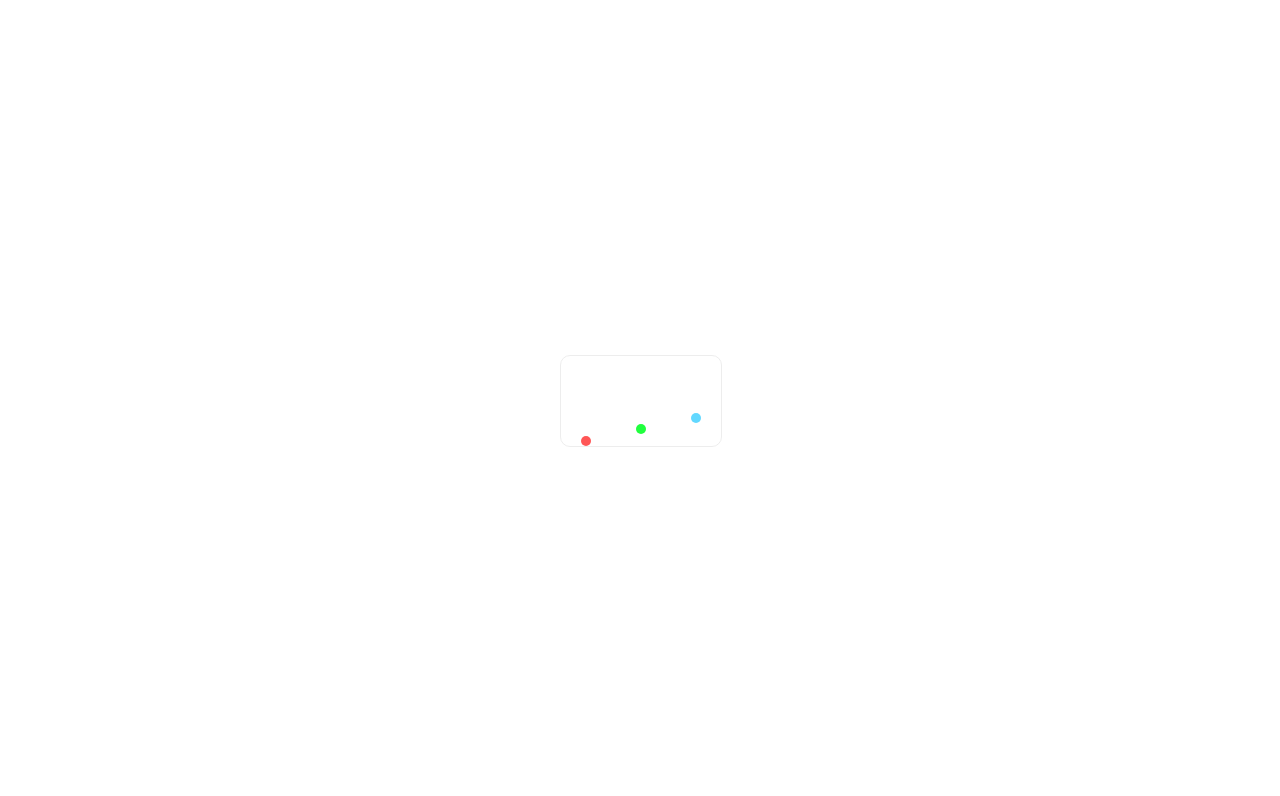
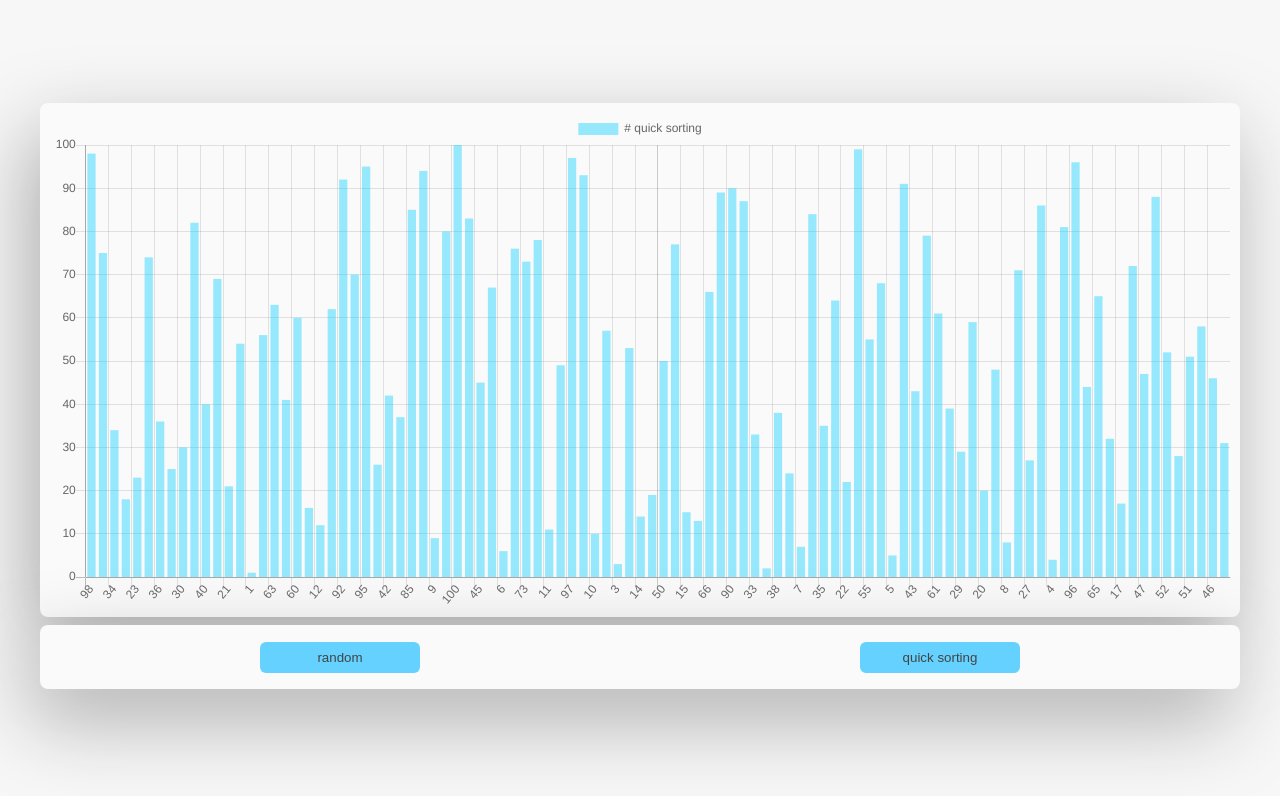
Before and after one commit to fredericsmith/anyany, a Vue app: page / in a window 1280 px wide. Shown: the top 796 px of the page. Built offline with nearby package versions, Linux system fonts and the light colour scheme.

Commit message:
实现快速排序

```diff
--- a/package.json
+++ b/package.json
@@ -9,6 +9,7 @@
     "lint:create": "eslint --init"
   },
   "dependencies": {
+    "chart.js": "^2.9.4",
     "core-js": "^3.6.5",
     "vue": "^2.6.11"
   },
@@ -33,7 +34,9 @@
     "parserOptions": {
       "parser": "babel-eslint"
     },
-    "rules": {}
+    "rules": {
+      "no-unused-vars": "off"
+    }
   },
   "browserslist": [
     "> 1%",
--- a/src/App.vue
+++ b/src/App.vue
@@ -1,21 +1,38 @@
 <template>
     <div id="app">
-        <loading />
+        <loading v-if="showLoading" />
+        <Sorting v-if="showSorting" />
     </div>
 </template>
 
 <script>
-import Loading from './components/Loading.vue'
+import Loading from "./components/Loading.vue";
+import Sorting from "./components/Sorting.vue";
 
 export default {
-    name: 'App',
+    name: "App",
     components: {
-        Loading
-    }
-}
+        Loading,
+        Sorting,
+    },
+    data: function () {
+        return {
+            showSorting: false,
+            showLoading: true,
+        };
+    },
+    mounted: function () {
+        setTimeout(() => {
+            this.showLoading = false;
+            this.showSorting = true;
+        }, 2000);
+    },
+};
 </script>
 
 <style>
 #app {
+    width: auto;
+    background-color: #f7f7f7;
 }
 </style>
--- a/src/components/Loading.vue
+++ b/src/components/Loading.vue
@@ -22,6 +22,8 @@ export default {
     bottom: 0;
     left: 0;
     right: 0;
+    z-index: 99999;
+    background-color: #fff;
 }
 @keyframes dance {
     from {
--- /dev/null
+++ b/src/components/Sorting.vue
@@ -0,0 +1,183 @@
+<template>
+    <div class="main">
+        <div class="sorting">
+            <div class="chart-container container">
+                <canvas id="chart" width="700" height="300"></canvas>
+            </div>
+            <div class="actions-container container">
+                <button v-on:click="fresh">random</button>
+                <button v-on:click="quick">quick sorting</button>
+            </div>
+        </div>
+    </div>
+</template>
+
+<script>
+import Chart from "chart.js";
+import utils from "@/utils/util.js";
+import History from "@/utils/History.js";
+import QuickSorting from "@/utils/QuickSorting.js";
+
+var history = new History(); // 日志记录
+var quickSorting = new QuickSorting(history); // 排序方式
+
+export default {
+    name: "Sorting",
+    props: {
+        msg: String,
+    },
+    data: function () {
+        return {
+            "chart": []
+        };
+    },
+    mounted: function () {
+        var defaultData = utils.generateData(100);
+        var ctx = document.getElementById("chart");
+        var chart = new Chart(ctx, {
+            type: "bar",
+            data: {
+                labels: defaultData,
+                datasets: [
+                    {
+                        label: "# quick sorting",
+                        data: defaultData,
+                        backgroundColor: "rgba(0, 204, 255, 0.4)",
+                        borderWidth: 0,
+                    },
+                ],
+            },
+            options: {
+                scales: {
+                    yAxes: [
+                        {
+                            ticks: {
+                                beginAtZero: true,
+                            },
+                        },
+                    ],
+                },
+                animation: {
+                    duration: 0,
+                },
+                layout: {
+                    padding: {
+                        left: 10,
+                        right: 10,
+                        top: 10,
+                        bottom: 10,
+                    },
+                },
+            },
+        });
+        this.$data.chart = chart;
+    },
+    methods: {
+        /**
+         * 更新数据
+         */
+        fresh: function () {
+            var randomData = utils.generateData(100);
+            this.chart.data.labels = randomData;
+            this.chart.data.datasets[0].data = randomData;
+
+            this.chart.update();
+            history.clear();
+        },
+        quick: function (count) {
+            // 快速排序
+            var data = this.chart.data.datasets[0].data;
+            quickSorting.sort(data, 0, data.length - 1);
+            // this.chart.update();
+            this.showProcess();
+        },
+        showProcess() {
+            setTimeout(() => {
+                if (history.getLength() > 0) {
+                    // console.log(history.getLength());
+                    var randomData = history.shift();
+
+                    this.chart.data.labels = randomData;
+                    this.chart.data.datasets[0].data = randomData;
+
+                    this.chart.update();
+
+                    this.showProcess();
+                }
+            }, 10);
+        },
+    },
+};
+</script>
+
+<style scoped>
+/* 页面容器 */
+.main {
+    position: absolute;
+    left: 0;
+    top: 0;
+    right: 0;
+    bottom: 0;
+
+    display: flex;
+
+    justify-content: center;
+    align-items: center;
+
+    background-color: #f7f7f7;
+}
+
+.sorting {
+    flex-grow: 1;
+    width: 500px;
+    max-width: 1200px;
+    padding: 2rem;
+
+    display: flex;
+    flex-direction: column;
+    align-items: center; /* 交叉轴 */
+    justify-content: center;
+
+    border-radius: 1rem;
+}
+.chart-container {
+    width: 100%;
+}
+.actions-container {
+    width: 100%;
+    height: 4rem;
+
+    margin: 0.5rem 0;
+
+    display: flex;
+    align-items: center;
+    justify-content: space-around;
+}
+
+button {
+    width: 10rem;
+
+    padding: 0.5rem 1rem;
+    margin: 0 0.5rem;
+
+    border: none;
+    border-radius: 6px;
+    outline: none;
+
+    background: #64d1ff;
+    color: #444;
+    transition-duration: 30ms;
+    transition-timing-function: ease-out;
+}
+button:hover {
+    color: #000;
+    background-color: #40c6ff;
+}
+
+/* 公用属性 */
+.container {
+    border-radius: 0.5rem;
+    box-shadow: #aaa -10px 30px 80px;
+    background-color: #fafafa;
+}
+</style>
--- /dev/null
+++ b/src/utils/History.js
@@ -0,0 +1,28 @@
+/**
+ * 记录历史
+ */
+class History {
+    constructor() {
+        this.stack = []
+    }
+
+    push(item) {
+
+        this.stack.push(item)
+        return true;
+    }
+
+    shift() {
+        return this.stack.shift();
+    }
+
+    getLength() {
+        return this.stack.length;
+    }
+
+    clear() {
+        this.stack = []
+    }
+
+}
+export default History;
--- /dev/null
+++ b/src/utils/QuickSorting.js
@@ -0,0 +1,47 @@
+import Sorting from "@/utils/Sorting.js";
+
+class QuickSorting extends Sorting {
+    constructor(history) {
+        super(history);
+    }
+
+    sort(data, begin, end) {
+        var left = begin + 1,
+            right = end,
+            temp;
+        if (begin < end) {
+            while (left < right) {
+                while (left <= end) {
+                    if (data[left] > data[begin]) {
+                        break;
+                    }
+                    left++;
+                }
+                while (right >= begin + 1) {
+                    if (data[right] <= data[begin]) {
+                        break;
+                    }
+                    right--;
+                }
+                if (left < right) {
+                    temp = data[left];
+                    data[left] = data[right];
+                    data[right] = temp;
+                    this.addHistory([...data]);
+                }
+            }
+            if (left >= right) {
+                if (data[begin] > data[right]) {
+                    temp = data[right];
+                    data[right] = data[begin];
+                    data[begin] = temp;
+                }
+                this.sort(data, begin, right - 1);
+                this.sort(data, right + 1, end);
+            }
+        }
+
+        this.addHistory([...data]);
+    }
+}
+export default QuickSorting;
--- /dev/null
+++ b/src/utils/Sorting.js
@@ -0,0 +1,14 @@
+/**
+ * 排序父类
+ */
+class Sorting {
+    constructor(history) {
+        this.historyHandle = history
+    }
+
+    addHistory(data) {
+        this.historyHandle.push(data)
+        return true
+    }
+}
+export default Sorting;
--- /dev/null
+++ b/src/utils/util.js
@@ -0,0 +1,21 @@
+var o = {}
+o.log = console.log.bind(console)
+
+/**
+* 产生随机数据
+*/
+o.generateData = function (count) {
+    var randomData = [];
+    for (var i = 0; i < count; i++) {
+        randomData.push(i + 1);
+    }
+    var max = count;
+    for (i = 0; i < max; max--) {
+        var random = Math.floor(Math.random() * max);
+        var t = randomData[max - 1];
+        randomData[max - 1] = randomData[random];
+        randomData[random] = t;
+    }
+    return randomData;
+}
+export default o;
```
Also changed, not shown: src/components/HelloWorld.vue (deleted, +0 -30 lines), .eslintrc.js, 1 other file (tests, documents, lock files or other folders).
